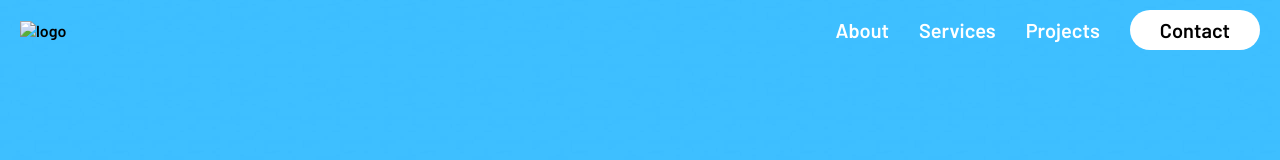
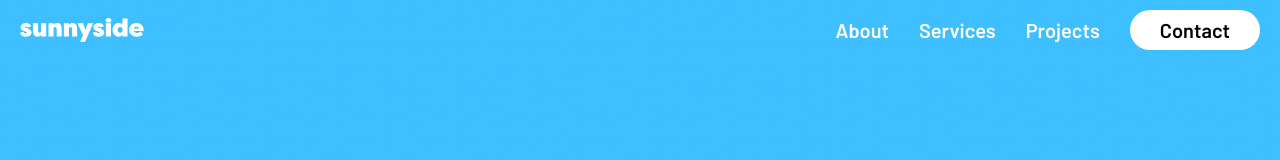
Before and after one commit to ragnar-codes/Landing-Page, a plain HTML site: page index.html in a window 1280 px wide. Shown: the top 160 px of the page. Drawn offline with Linux system fonts and the light colour scheme; the site is published under a folder, as on GitHub Pages, so addresses that start at the root find nothing.

Commit message:
logo update

```diff
--- a/index.html
+++ b/index.html
@@ -11,7 +11,7 @@
   <div class="wrapper">
     <div class="banner">
       <div class="header">
-        <img src="/images/logo.svg" alt="logo" class="logo">
+        <img src="./images/logo.svg" alt="logo" class="logo">
         <div class="menu">
           <span>About</span>
           <span>Services</span>
```
